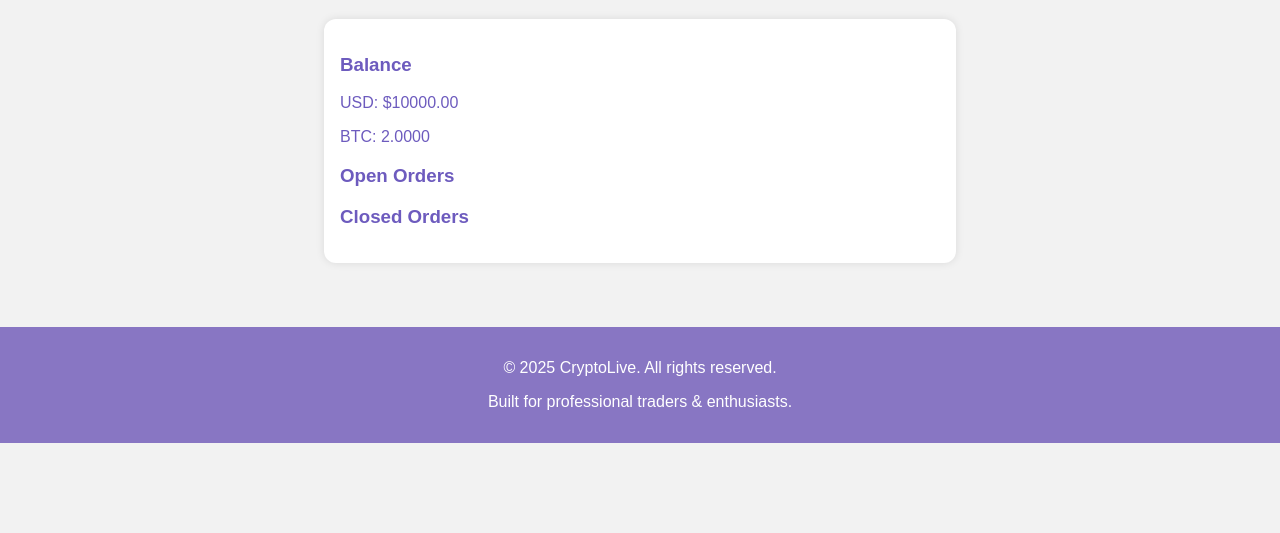
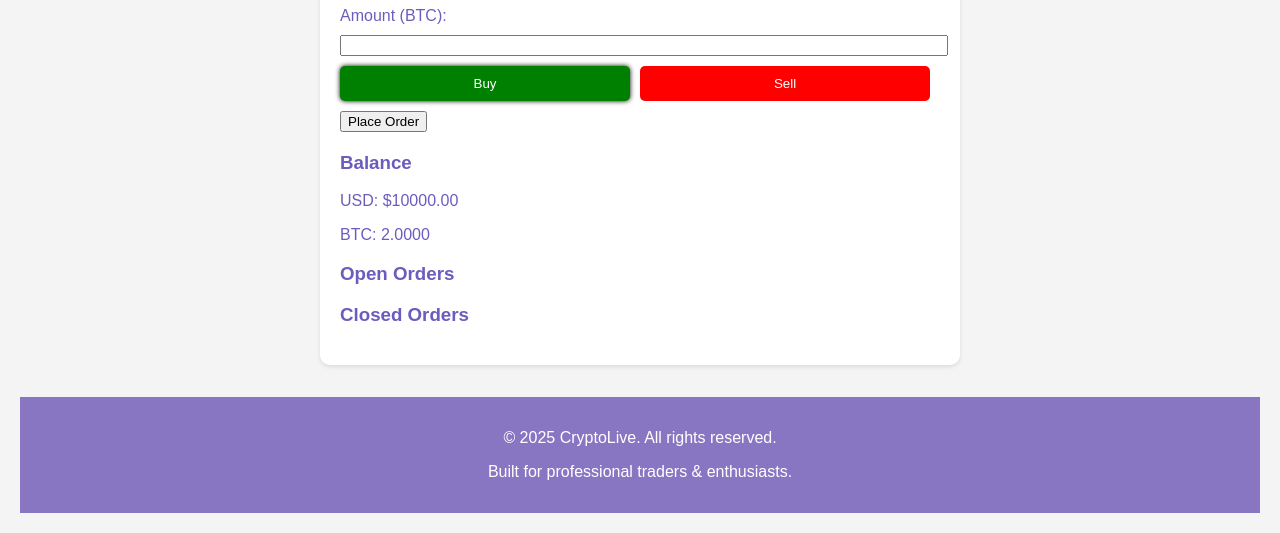
Before and after one commit to Purna824/CryptoLive, a plain HTML site: page trading.html in a window 1280 px wide. Shown: the part 353-886 px from the top of the page. Before the commit the page ends 800 px from the top, so only its background shows below. Drawn offline with Linux system fonts and the light colour scheme.

Commit message:
style.css

```diff
--- a/css/style.css
+++ b/css/style.css
@@ -119,90 +119,71 @@
   /* ====================
      Trading Page Only: Order Form & Buttons
      ==================== */
-  .order-form, .orders {
-    max-width: 600px;
-    margin: 2em auto;
-    padding: 1em;
-    background: white;
-    border-radius: 12px;
-    box-shadow: 0 0 8px rgba(0, 0, 0, 0.1);
-  }
 
-  .order-form label {
-    display: block;
-    margin-bottom: 1em;
-  }
+body {
+  font-family: Arial, sans-serif;
+  background-color: #f4f4f4;
+  margin: 0;
+  padding: 20px;
+}
 
-  .order-form input, .order-form select {
-    width:95%;
-    padding: 0.5em;
-    font-size: 1em;
-  }
+.container {
+  max-width: 600px;
+  margin: 0 auto;
+  background-color: #fff;
+  padding: 20px;
+  border-radius: 10px;
+  box-shadow: 0 2px 4px rgba(0, 0, 0, 0.1);
+}
 
-  .order-form button {
-    padding: 0.6em 1em;
-    font-size: 1em;
-    margin-top: 1em;
-    background: #4e73df;
-    color: white;
-    border: none;
-    border-radius: 8px;
-    cursor: pointer;
-  }
+form label,
+form select,
+form input {
+  display: block;
+  width: 100%;
+  margin-bottom: 10px;
+}
 
-  .orders ul {
-    list-style: none;
-    padding: 0;
-  }
+.btn-group {
+  display: flex;
+  justify-content: space-between;
+  margin-bottom: 10px;
+}
 
-  .orders li {
-    background: #f5f5f5;
-    margin-bottom: 0.5em;
-    padding: 0.8em;
-    border-radius: 6px;
-  }
+.buy-btn,
+.sell-btn {
+  flex: 1;
+  padding: 10px;
+  margin-right: 10px;
+  border: none;
+  color: #fff;
+  cursor: pointer;
+  border-radius: 5px;
+  opacity: 1;
+}
 
-  .dark-mode .order-form,
-  .dark-mode .orders {
-    background: #2c2c2c;
-    color: white;
-  }
+.buy-btn {
+  background-color: green;
+}
 
-  .dark-mode .orders li {
-    background: #444;
-  }
+.sell-btn {
+  background-color: red;
+}
 
-  .order-buttons {
-    display: flex;
-    gap: 1em;
-    margin-bottom: 1em;
-  }
+.buy-btn.active,
+.sell-btn.active {
+  box-shadow: 0 0 5px #000;
+}
 
-  .buy-btn, .sell-btn {
-    flex: 1;
-    padding: 0.6em;
-    font-size: 1em;
-    border: none;
-    color: white;
-    border-radius: 8px;
-    cursor: pointer;
-    opacity: 0.5;
-    transition: 0.2s;
-  }
+.orders {
+  margin-top: 20px;
+}
 
-  .buy-btn {
-    background-color: #28a745;
-  }
+.orders ul {
+  list-style-type: none;
+  padding-left: 0;
+}
 
-  .sell-btn {
-    background-color: #dc3545;
-  }
-
-  .buy-btn.active, .sell-btn.active {
-    opacity: 1;
-    font-weight: bold;
-    box-shadow: 0 0 5px rgba(0,0,0,0.2);
-  }
 
   /* ===== Layout Helpers (Used Multiple Pages) ===== */
   select {
```
